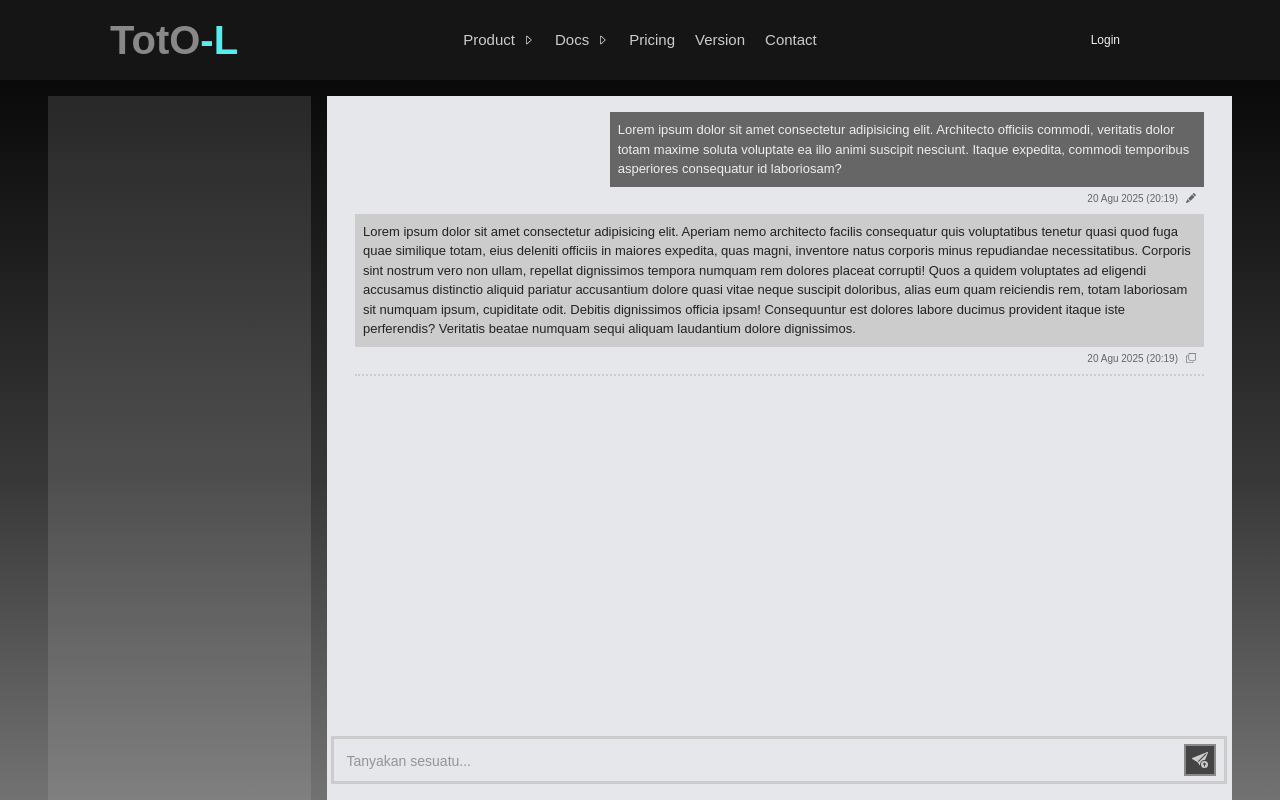
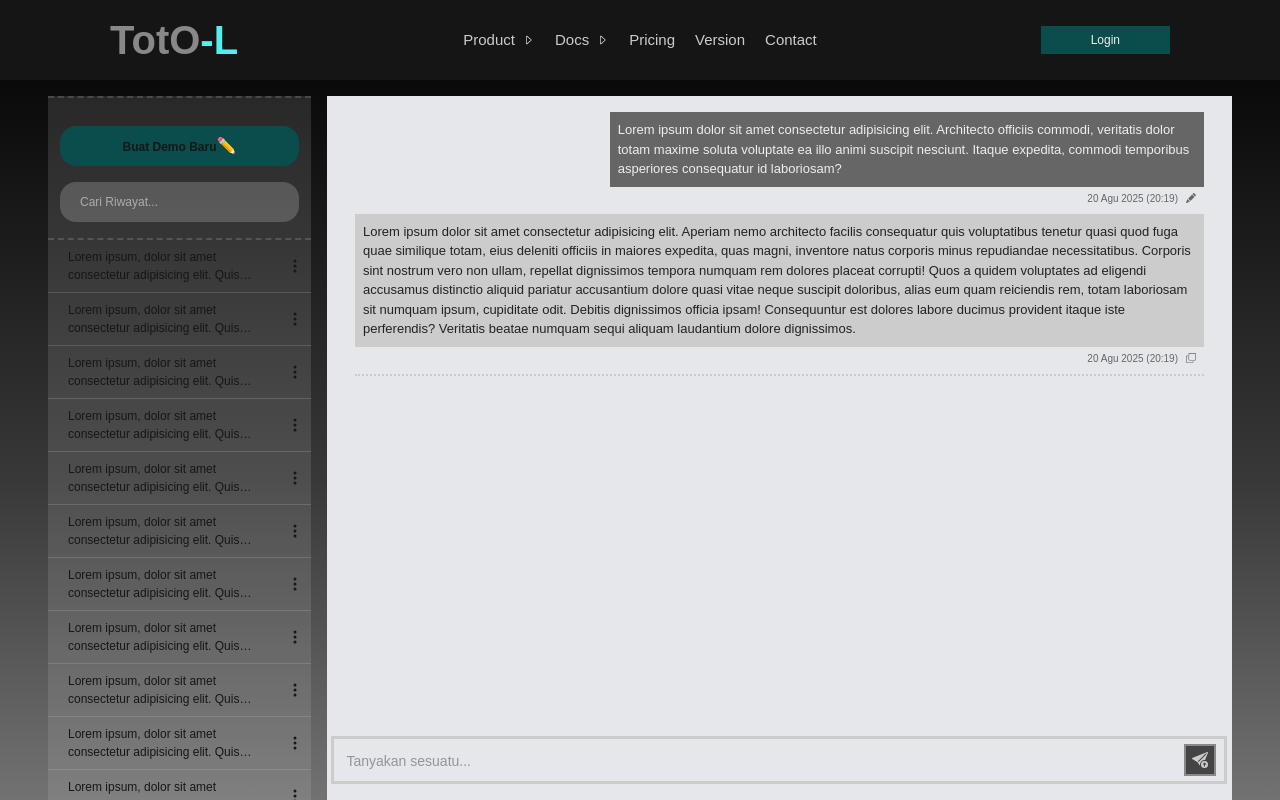
Before and after one commit to lowhanfish/TotO-web, a Next.js app: page /demo in a window 1280 px wide. Built offline with nearby package versions, Linux system fonts and the light colour scheme.

Commit message:
Modify demo page

```diff
--- a/app/components/Demo/DemoList.tsx
+++ b/app/components/Demo/DemoList.tsx
@@ -1,9 +1,44 @@
 import React from 'react'
+import { BsThreeDotsVertical } from "react-icons/bs";
 
 const DemoList = () => {
     return (
         <div className='w-90 p-2'>
-            <div className='bg-lfirst-6/15 rounded-[5] h-full'>
+            <div className='bg-lfirst-6/15 rounded-[5] h-full  overflow-scroll'>
+
+                <div className='px-3 py-2 flex flex-col gap-2 pt-7 border-t-2 border-lfirst-6/20 border-dashed'>
+                    <button className='bg-ltwo-1 p-2 rounded-2xl w-full flex justify-center items-center gap-2 hover:bg-ltwo-2/80 cursor-pointer'>
+                        <span>
+                            <span className='text-[12px] font-semibold'>Buat Demo Baru</span>
+                            ✏️
+                        </span>
+                    </button>
+                </div>
+
+                <div className='px-3 py-2 border-b-2 border-lfirst-6/20 border-dashed pb-4'>
+                    <input placeholder='Cari Riwayat...' type="text" className='bg-lfirst-7/20 h-10 w-full rounded-2xl text-white text-[12px] py-2 pl-5 pr-2' />
+                </div>
+
+                {
+
+                    [...Array(30)].map((_, index) => (
+
+                        <div className='flex p-2 pl-5 border-b border-lfirst-6/20 gap-2 items-center justify-between'>
+                            <div className='text-[12px] line-clamp-2 cursor-pointer'>
+                                Lorem ipsum, dolor sit amet consectetur adipisicing elit. Quis tenetur fuga reprehenderit corrupti fugit suscipit similique vitae laboriosam a inventore, dolorem eligendi ducimus, consequatur sint veritatis modi doloribus? Optio, laboriosam.
+                            </div>
+                            <div className='flex items-center cursor-pointer'>
+                                <BsThreeDotsVertical />
+                            </div>
+                        </div>
+                    ))
+
+                }
+
+
+                <div className='flex p-2 border-b border-lfirst-6/20 gap-2 items-center justify-center cursor-pointer mb-10'>
+                    <p>Load More ..</p>
+                </div>
 
             </div>
         </div>
--- a/app/page.tsx
+++ b/app/page.tsx
@@ -26,6 +26,7 @@ export default function Home() {
               The Smart Digital Attendant That Speaks Your Language.
             </span>
           </p>
+          <p className="text-[12px] italic mt-1">(Teknologi Otomasi Tata Organisasi Lokal)</p>
           <p className="mt-5.25 f_almarai">
             "Transform rigid regulations and complex SOPs into friendly, natural conversations. TotO-L is your 24/7 virtual assistant, engineered to understand regulatory contexts with precision—even responding in local dialects."
           </p>
```
